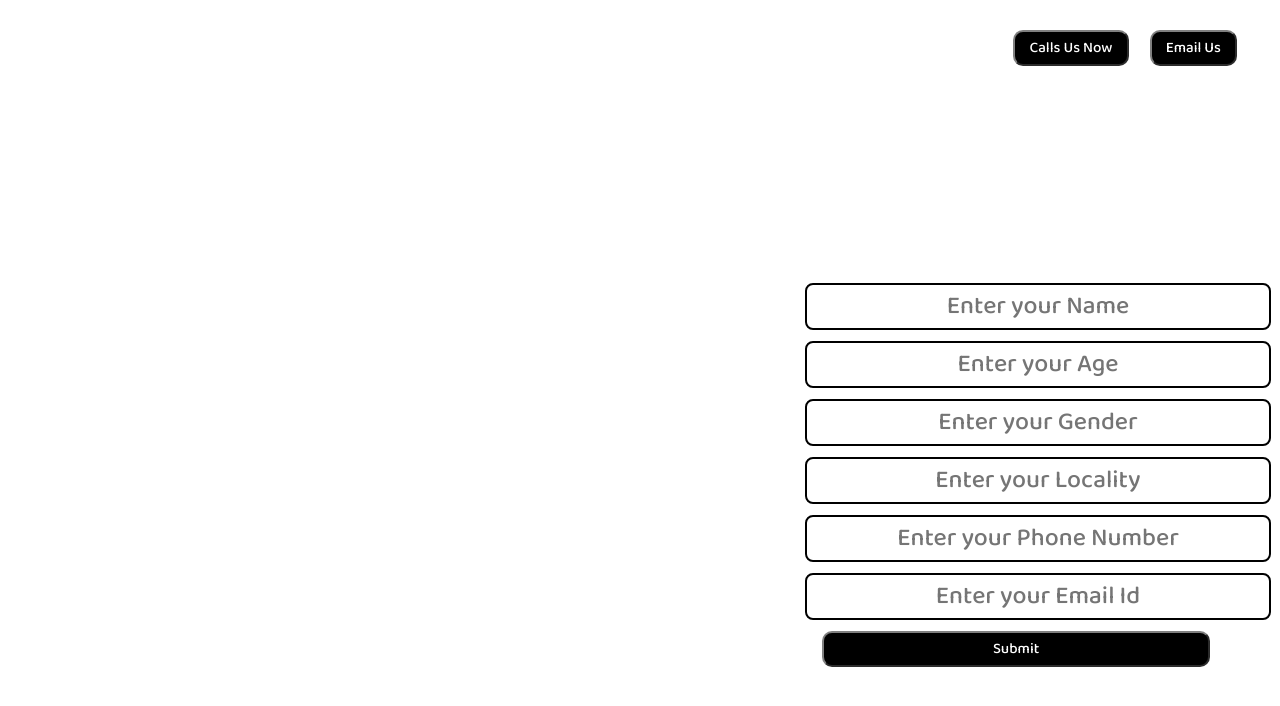
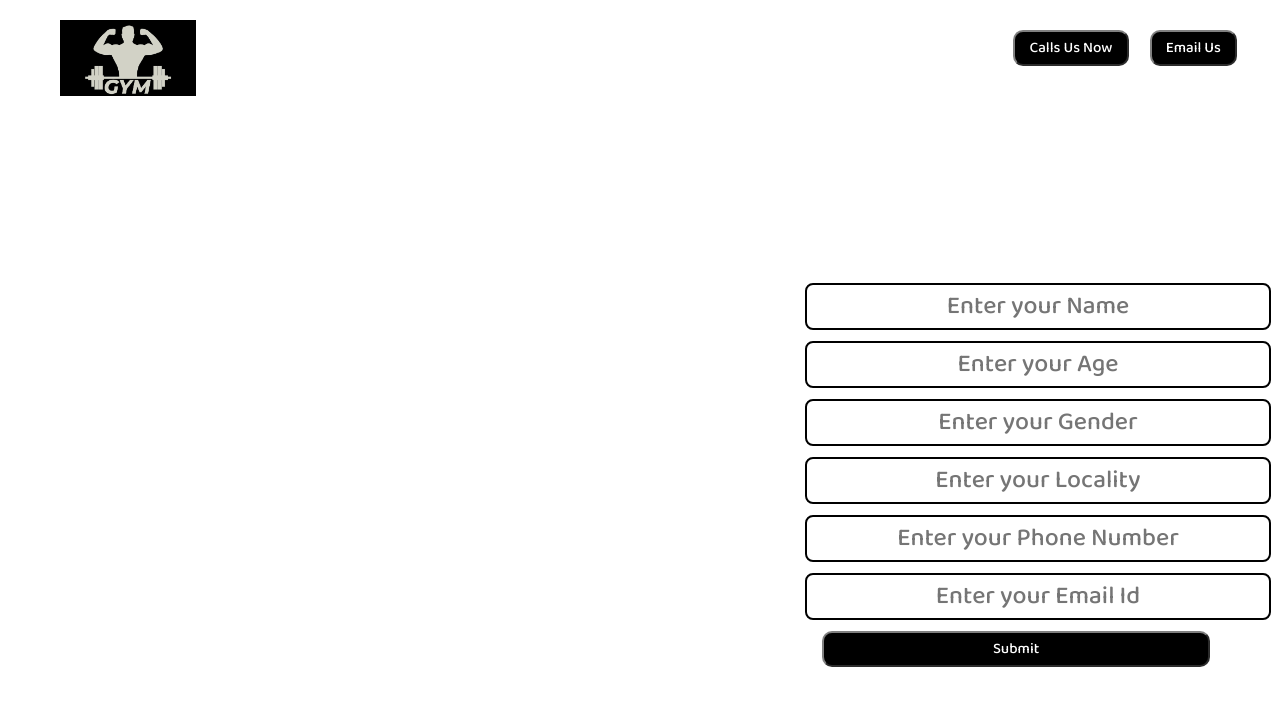
Before and after one commit to Sajal546/National-Fitness, a plain HTML site: page index.html in a window 1280 px wide. Shown: the top 706 px of the page. Drawn offline with Linux system fonts and the light colour scheme.

Commit message:
Update index.html

```diff
--- a/index.html
+++ b/index.html
@@ -18,7 +18,7 @@
     <header class="header">
         <!-- left box for logo -->
         <div class="left">
-            <img src="g.jpg" alt="">
+            <img src="logo.jpg" alt="">
             <div>National Fitness</div>
         </div>
 
```
